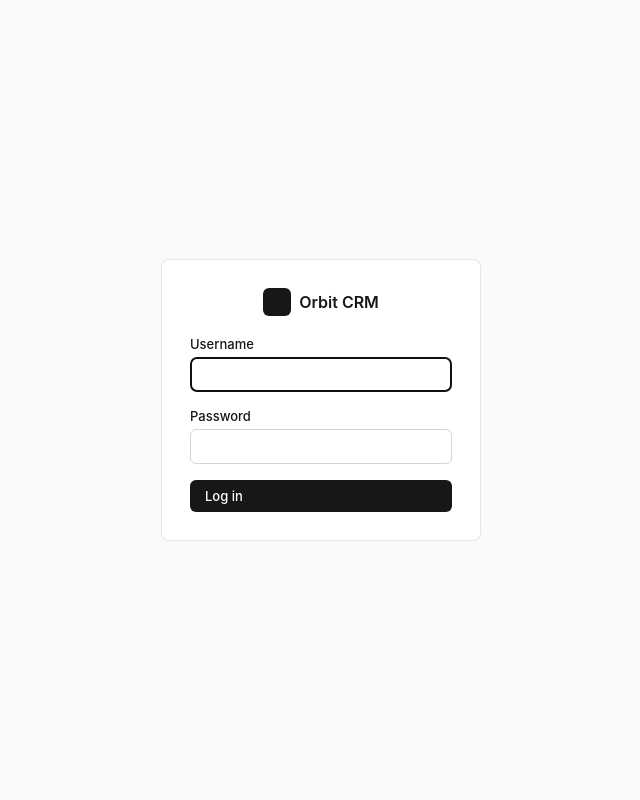
After one commit to AndreGouws-portfolio/learning, a Flask app: page /login in a window 1280 px wide. The commit adds this page. Shown: the whole page, without its empty margins (319-959 px from the left). Run offline with Flask 3, Linux system fonts and the light colour scheme; data that the repository does not hold is empty; parts of the project's set-up code (start-up, migrations or seed data) failed here and were passed over; some libraries are stand-ins or nearby versions; grey boxes are pictures that could not be loaded.

Commit message:
Add login to control access to the CRM
Single-user login gate (ADMIN_USERNAME/ADMIN_PASSWORD env vars,
compared with a constant-time check) protects every route except
/login, /static, and /webhooks (Meta calls those directly and
can't carry a session cookie - they already authenticate via verify
token/signature). Session lasts 30 days once logged in. The app
now refuses to start if the credentials aren't set, same as it
already does for DATABASE_URL.

Also fixed the sidebar (including the new Log out button) to stay
pinned to the viewport via position:sticky instead of stretching
to match page content height, which was pushing it off-screen on
any page taller than the viewport.

Co-Authored-By: Claude Sonnet 5 <noreply@anthropic.com>
Claude-Session: https://claude.ai/code/session_01UaeBydhPusqG8hATaHW3wG

```diff
--- a/crm/__init__.py
+++ b/crm/__init__.py
@@ -18,6 +18,10 @@ def create_app(test_config=None):
     from . import db
 
     db.init_app(app)
+
+    from . import auth
+
+    auth.init_app(app)
 
     from .routes import dashboard, contacts, companies, deals, activities, calendar, invoices, search, webhooks, inbox
 
--- /dev/null
+++ b/crm/auth.py
@@ -0,0 +1,67 @@
+import os
+import secrets
+from datetime import timedelta
+
+from flask import Blueprint, current_app, flash, redirect, render_template, request, session, url_for
+
+from .util import safe_next
+
+bp = Blueprint("auth", __name__)
+
+
+def _valid_login(username, password):
+    return secrets.compare_digest(username, current_app.config["ADMIN_USERNAME"]) and secrets.compare_digest(
+        password, current_app.config["ADMIN_PASSWORD"]
+    )
+
+
+@bp.route("/login", methods=["GET", "POST"])
+def login():
+    if session.get("logged_in"):
+        return redirect(url_for("dashboard.index"))
+
+    if request.method == "POST":
+        username = request.form.get("username", "")
+        password = request.form.get("password", "")
+        if _valid_login(username, password):
+            session.clear()
+            session["logged_in"] = True
+            session.permanent = True
+            return redirect(safe_next(request.form.get("next"), url_for("dashboard.index")))
+        flash("Incorrect username or password.")
+
+    return render_template("login.html", next=request.args.get("next", ""))
+
+
+@bp.route("/logout", methods=["POST"])
+def logout():
+    session.clear()
+    return redirect(url_for("auth.login"))
+
+
+def init_app(app):
+    app.config.setdefault("ADMIN_USERNAME", os.environ.get("ADMIN_USERNAME"))
+    app.config.setdefault("ADMIN_PASSWORD", os.environ.get("ADMIN_PASSWORD"))
+    if not app.config["ADMIN_USERNAME"] or not app.config["ADMIN_PASSWORD"]:
+        raise RuntimeError(
+            "ADMIN_USERNAME / ADMIN_PASSWORD are not set. Add them to your .env file "
+            "to control who can log in to the CRM - see .env.example."
+        )
+
+    app.permanent_session_lifetime = timedelta(days=30)
+    app.register_blueprint(bp)
+
+    @app.before_request
+    def require_login():
+        if request.endpoint is None:
+            return None
+        # Webhooks are called by Meta's servers, not a logged-in browser - they
+        # authenticate separately via verify token / signature, not a session.
+        if request.blueprint in ("auth", "webhooks"):
+            return None
+        if request.endpoint == "static":
+            return None
+        if session.get("logged_in"):
+            return None
+        next_url = request.full_path.rstrip("?")
+        return redirect(url_for("auth.login", next=next_url))
--- a/crm/static/style.css
+++ b/crm/static/style.css
@@ -47,6 +47,10 @@ a:hover { text-decoration: underline; }
   border-right: 1px solid var(--border);
   display: flex;
   flex-direction: column;
+  position: sticky;
+  top: 0;
+  height: 100vh;
+  overflow-y: auto;
 }
 
 .brand {
@@ -827,3 +831,31 @@ tr.row-link:hover { background: #fafafa; }
   .invoice-doc { border: none; padding: 0; }
   body { background: #fff; }
 }
+
+.sidebar-logout { margin-top: auto; padding: 16px; }
+
+/* Login */
+.flash-error { background: var(--red-bg); color: var(--red); }
+
+.login-page {
+  min-height: 100vh;
+  display: flex;
+  align-items: center;
+  justify-content: center;
+  padding: 20px;
+}
+.login-card {
+  width: 100%;
+  max-width: 320px;
+  background: var(--surface);
+  border: 1px solid var(--border);
+  border-radius: var(--radius);
+  padding: 28px;
+}
+.login-brand {
+  justify-content: center;
+  border-bottom: none;
+  padding: 0 0 20px;
+  height: auto;
+  font-size: 16px;
+}
--- a/crm/templates/base.html
+++ b/crm/templates/base.html
@@ -28,6 +28,9 @@
         <a href="{{ url_for('calendar.index') }}" class="{{ 'active' if request.blueprint == 'calendar' }}">Calendar</a>
         <a href="{{ url_for('invoices.index') }}" class="{{ 'active' if request.blueprint == 'invoices' }}">Invoices</a>
       </nav>
+      <form method="post" action="{{ url_for('auth.logout') }}" class="sidebar-logout">
+        <button type="submit" class="btn btn-outline btn-sm" style="width:100%;">Log out</button>
+      </form>
     </aside>
 
     <div class="main">
--- /dev/null
+++ b/crm/templates/login.html
@@ -0,0 +1,39 @@
+<!doctype html>
+<html lang="en">
+<head>
+  <meta charset="utf-8">
+  <meta name="viewport" content="width=device-width, initial-scale=1">
+  <title>Log in · Orbit CRM</title>
+  <link rel="stylesheet" href="{{ url_for('static', filename='style.css') }}">
+  <link rel="icon" type="image/png" href="{{ url_for('static', filename='favicon.png') }}">
+</head>
+<body>
+  <div class="login-page">
+    <div class="login-card">
+      <div class="brand login-brand">
+        <video class="brand-mark" src="{{ url_for('static', filename='logo.mp4') }}" autoplay muted loop playsinline disablepictureinpicture></video>
+        <span>Orbit CRM</span>
+      </div>
+
+      {% with messages = get_flashed_messages() %}
+        {% if messages %}
+          <div class="flash flash-error">{{ messages[0] }}</div>
+        {% endif %}
+      {% endwith %}
+
+      <form method="post">
+        <input type="hidden" name="next" value="{{ next }}">
+        <div class="field">
+          <label for="username">Username</label>
+          <input type="text" id="username" name="username" required autofocus autocomplete="username">
+        </div>
+        <div class="field">
+          <label for="password">Password</label>
+          <input type="password" id="password" name="password" required autocomplete="current-password">
+        </div>
+        <button type="submit" class="btn btn-primary" style="width:100%;">Log in</button>
+      </form>
+    </div>
+  </div>
+</body>
+</html>
```
Also changed, not shown: README.md, 1 other file.
